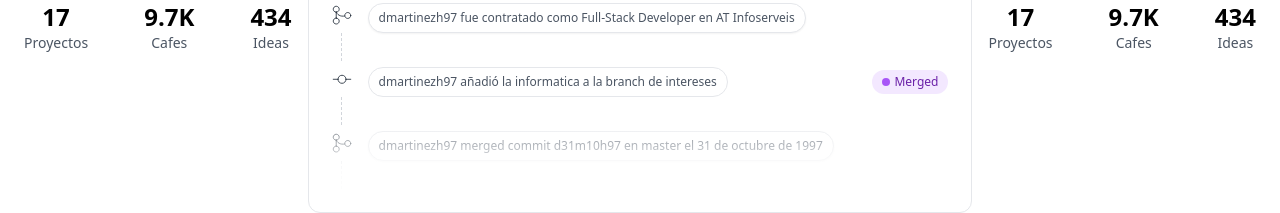
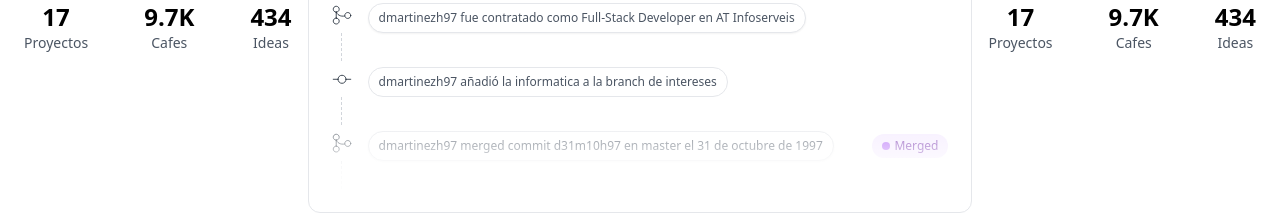
Before and after one commit to dmartinezh97/portafolio, a Nuxt app: page / in a window 1280 px wide. Shown: the part 355-568 px from the top of the page. Built offline with nearby package versions, Linux system fonts and the light colour scheme.

Commit message:
Añadir merge

```diff
--- a/components/Proyectos.vue
+++ b/components/Proyectos.vue
@@ -44,9 +44,9 @@
 
                             <GithubNewMerge text="dmartinezh97 fue contratado como Full-Stack Developer en AT Infoserveis"></GithubNewMerge>
 
-                            <GithubNewCommit tipo="Merged" text="dmartinezh97 añadió la informatica a la branch de intereses"></GithubNewCommit>
+                            <GithubNewCommit text="dmartinezh97 añadió la informatica a la branch de intereses"></GithubNewCommit>
 
-                            <GithubNewMerge text="dmartinezh97 merged commit d31m10h97 en master el 31 de octubre de 1997"></GithubNewMerge>
+                            <GithubNewMerge tipo="Merged" text="dmartinezh97 merged commit d31m10h97 en master el 31 de octubre de 1997"></GithubNewMerge>
                         </ul>
                         <!-- End Timeline -->
                     </div>
```
